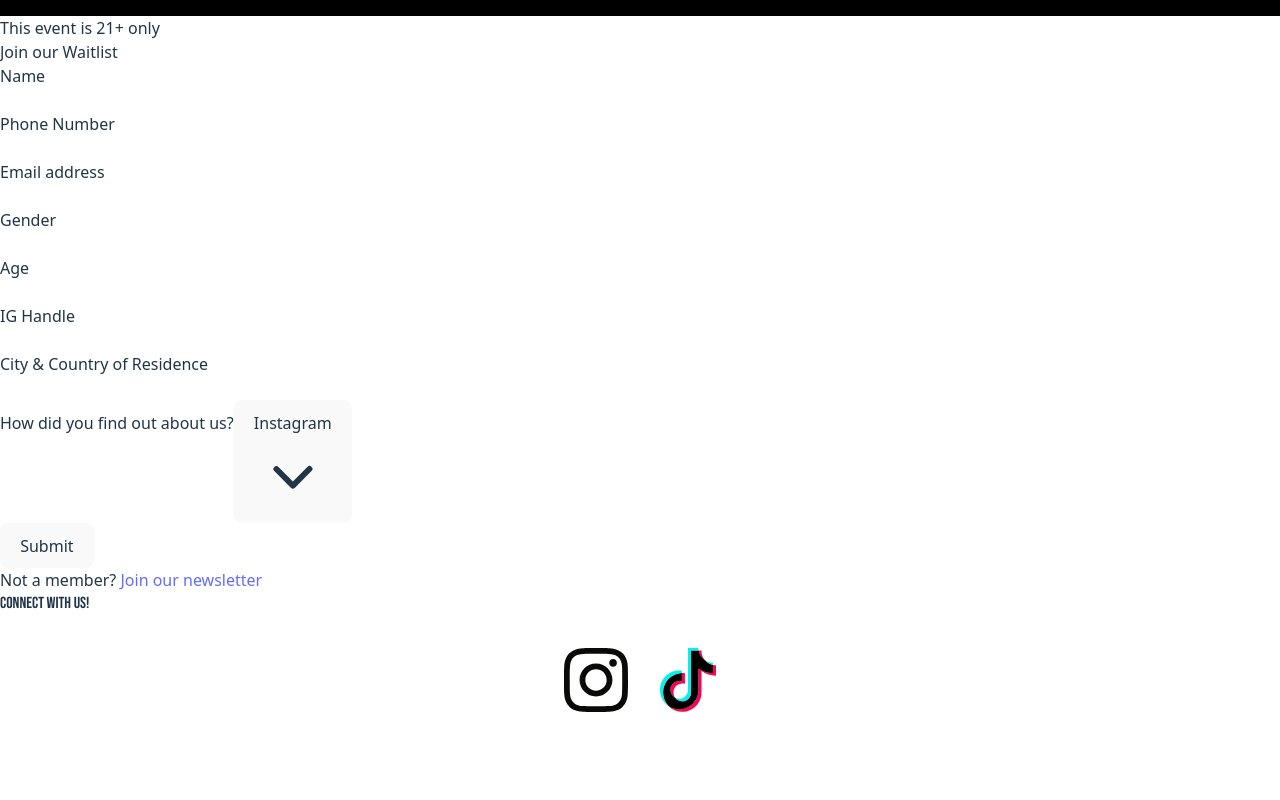
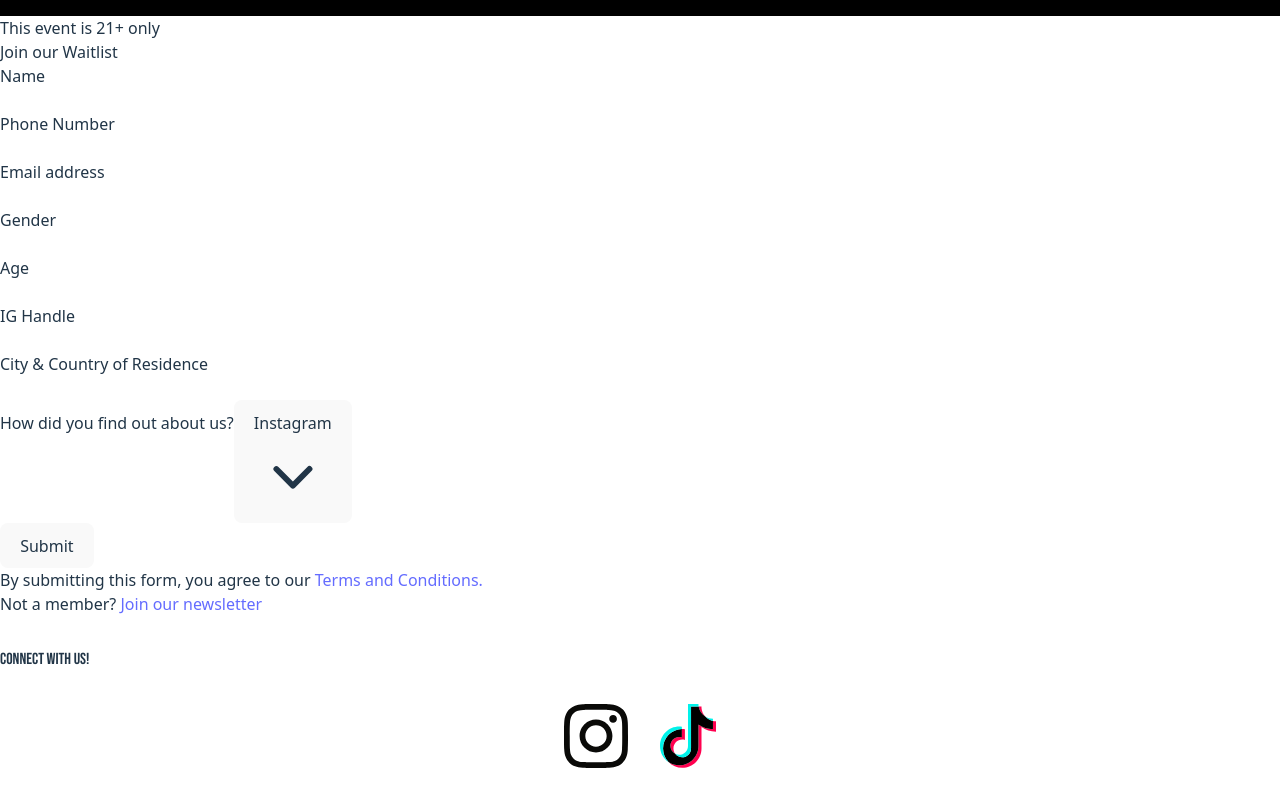
Before and after one commit to praiselken/wfo_web_app, a React (Vite) app: page / in a window 1280 px wide. Shown: the part 3596-4396 px from the top of the page. Before the commit the page ends 4340 px from the top, so only its background shows below. Built offline with nearby package versions, Linux system fonts and the light colour scheme.

Commit message:
praisel code update

```diff
--- a/src/components/waitlist_form.jsx
+++ b/src/components/waitlist_form.jsx
@@ -205,6 +205,23 @@ export default function Waitlist() {
       </div>
       <div>
         <div>
+          <p className="mt-10 py- text-center text-sm/6 text-neutral-500">
+            By submitting this form, you agree to our{" "}
+            <a
+              href="#"
+              className="font-semibold text-[#F24CBE] hover:text-[#f562c6]"
+            >
+              Terms and Conditions.
+            </a>
+          </p>
+        </div>
+      </div>
+      <div
+        style={{
+          paddingBottom: "2rem", // Add padding at the bottom
+        }}
+      >
+        <div>
           <p className="mt-10 text-center text-sm/6 text-neutral-500">
             Not a member?{" "}
             <a
```
